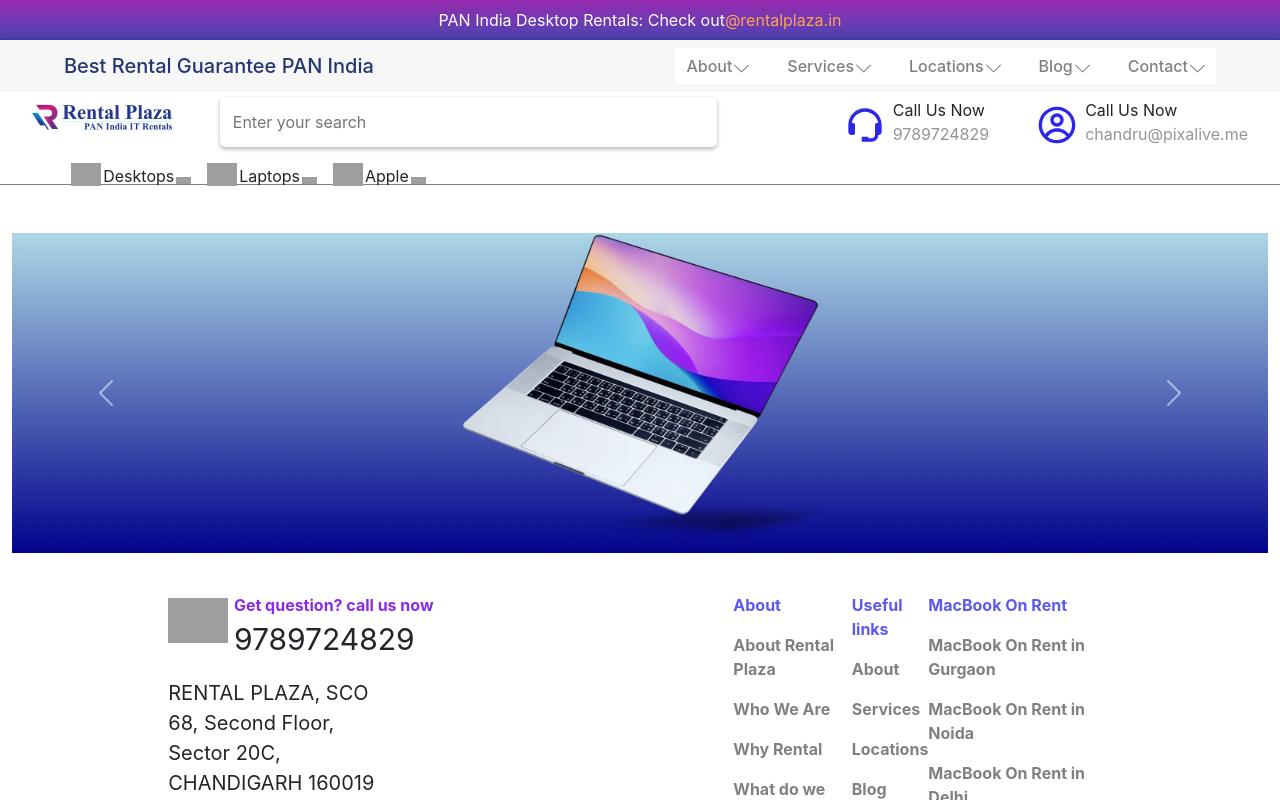
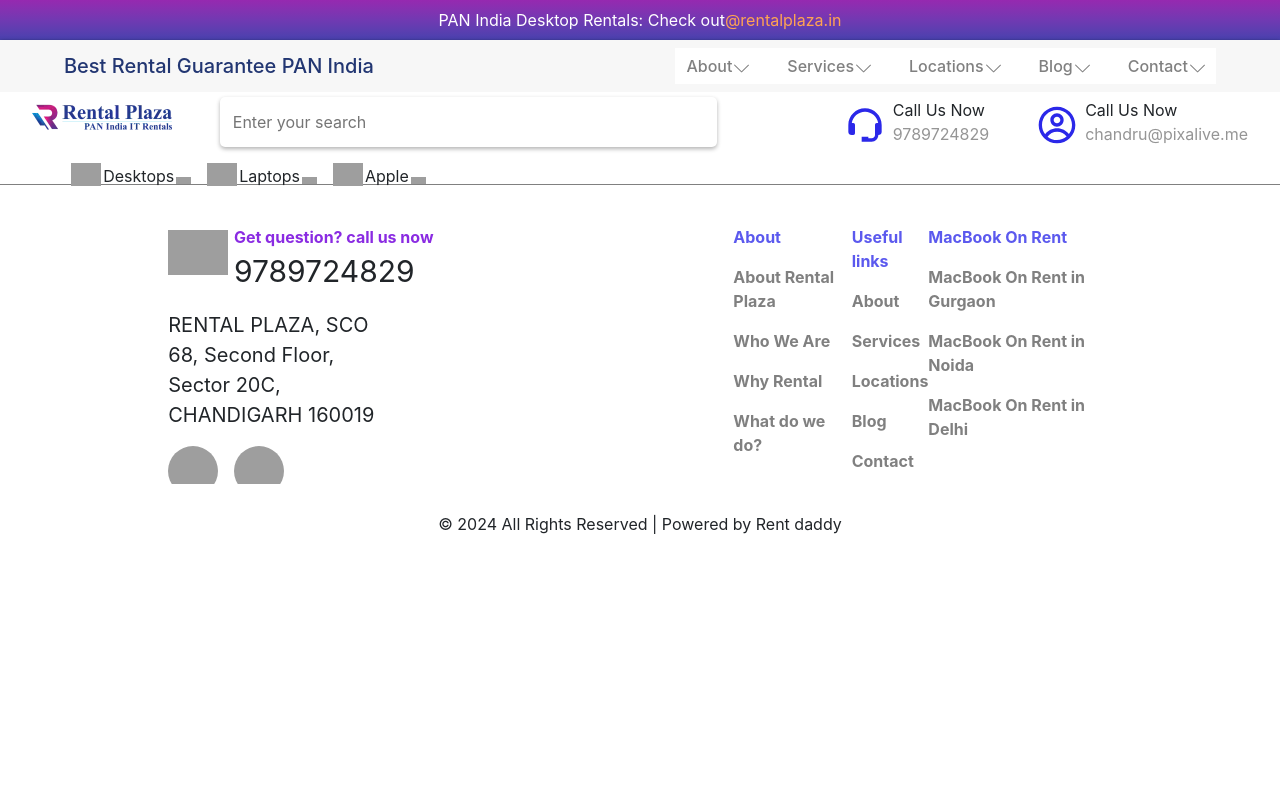
Before and after one commit to gladyprashanth/react-signin, a React (Create React App) app: page / in a window 1280 px wide. Built offline with nearby package versions, Linux system fonts and the light colour scheme; grey boxes are pictures that could not be loaded.

Commit message:
removehome

```diff
--- a/src/Pages/Home/Home.js
+++ b/src/Pages/Home/Home.js
@@ -1,11 +1,11 @@
 import React from 'react';
 import './Home.css'
-import BannerHome from '../../Components/BannerHome/BannerHome';
+
 
 const Home = () => {
   return (
     <div>
-       <BannerHome />
+
     </div>
   )
 }
```
